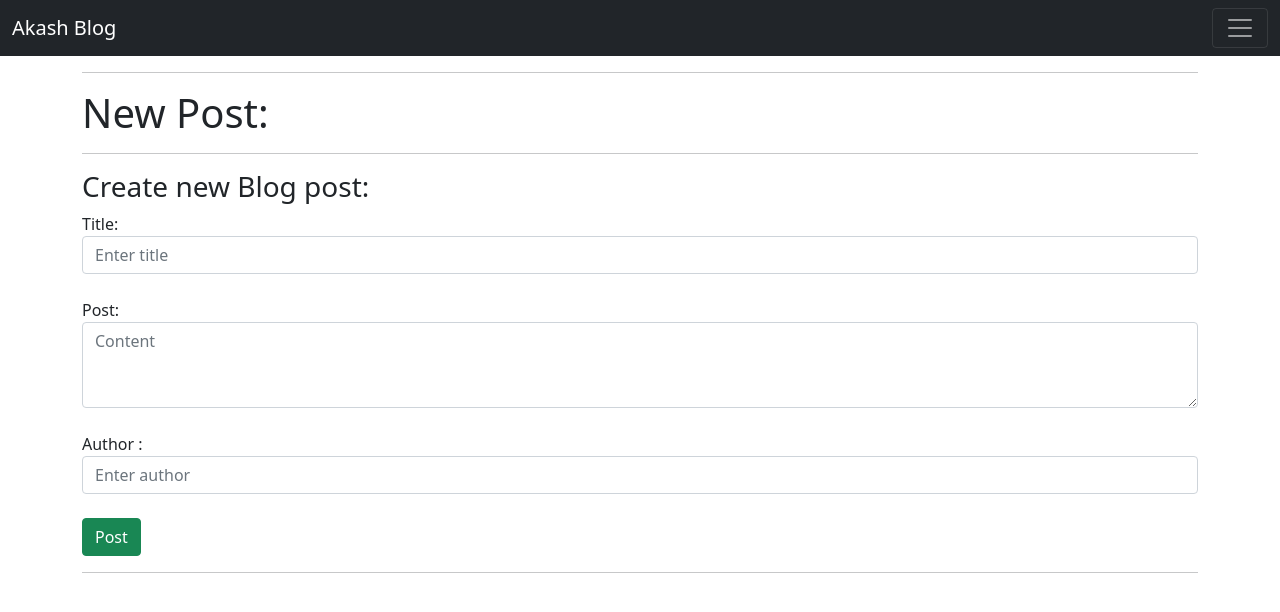
After one commit to aiazm496/FlaskCleverProgrammer, a Flask app: page /posts/new in a window 1280 px wide. The commit adds this page. Shown: the top 612 px of the page. Run offline with Flask 2, Linux system fonts and the light colour scheme.

Commit message:
finished

```diff
--- a/app.py
+++ b/app.py
@@ -88,6 +88,20 @@ def edit(id):
         post = BlogPost.query.get_or_404(id)
         return render_template('edit.html',post = post)
 
+@app.route('/posts/new',methods = ['GET','POST'])
+def new_post():
+
+    if request.method == 'POST':
+        post_title = request.form['title']
+        post_content = request.form['content']
+        author = request.form['author']
+        new_post = BlogPost(title = post_title, content = post_content,author = author)
+        db.session.add(new_post)
+        db.session.commit()
+        return redirect('/posts')
+    else:    # when we arrive at page
+        return render_template('new_post.html')
+
 
 #@app.route('/') #nothing in url it is like localhost:5000/
 @app.route('/home/<string:name>')  # it is like localhost:5000/home
--- a/templates/base.html
+++ b/templates/base.html
@@ -6,7 +6,7 @@
     <meta http-equiv="X-UA-Compatible" content="IE=edge">
     <meta name="viewport" content="width=device-width, initial-scale=1.0">
     <!-- <link rel="stylesheet" href="static/css/main.css"> -->
-    <link rel='stylesheet' href="https://cdn.jsdelivr.net/npm/bootstrap@5.1.1/dist/css/bootstrap.min.css"
+    <link href="https://cdn.jsdelivr.net/npm/bootstrap@5.1.1/dist/css/bootstrap.min.css"
         rel="stylesheet" integrity="sha384-F3w7mX95PdgyTmZZMECAngseQB83DfGTowi0iMjiWaeVhAn4FJkqJByhZMI3AhiU"
         crossorigin="anonymous">
     <!-- <link rel="stylesheet" href="{{ url_for('static', filename ='css/main.css' ) }}"> -->
--- /dev/null
+++ b/templates/new_post.html
@@ -0,0 +1,38 @@
+{% extends 'base.html' %}
+
+
+{% block head %}
+<title>New Post</title>
+{% endblock %}
+
+
+{% block body %}
+
+<hr>
+<h1>New Post: </h1>
+<!--create form to fill db-->
+<hr>
+
+<!-- Bootstrap form create form to fill db-->
+<h3>Create new Blog post: </h3>
+
+<form action="/posts/new" method="POST">
+    Title:
+    <input class="form-control" type="text"  name = 'title' id = 'title' placeholder="Enter title" aria-label="Enter title">
+    <br>
+
+    Post:
+ <div class="form-group">
+     <textarea class="form-control" id="content" name = "content" rows="3" placeholder="Content"></textarea>
+ </div>
+
+    <br>
+    Author :
+    <input class="form-control" type="text"  name = 'author' id = 'author' placeholder="Enter author" aria-label="Enter author">
+     <br>
+    <input type="submit" value="Post" class = 'btn btn-success'>
+ </form>
+
+<hr>
+
+{% endblock %}
```
Also changed, not shown: templates/edit.html (+25 -1 lines), templates/index.html (+11 -0 lines), templates/posts.html (+38 -20 lines), posts.db.
